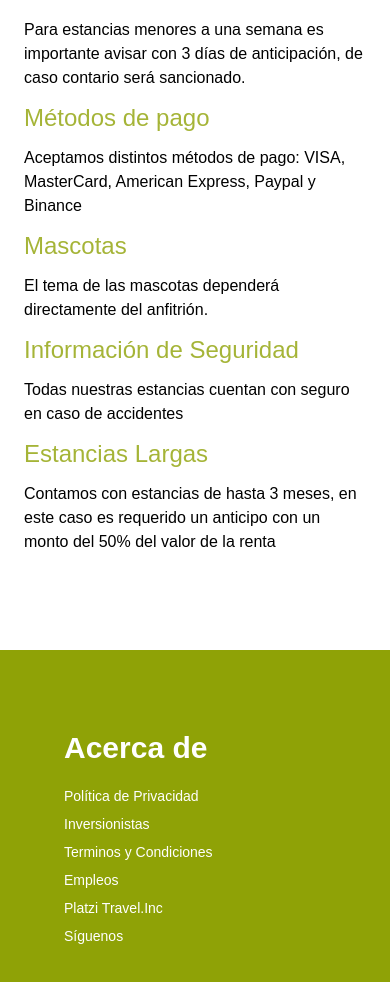
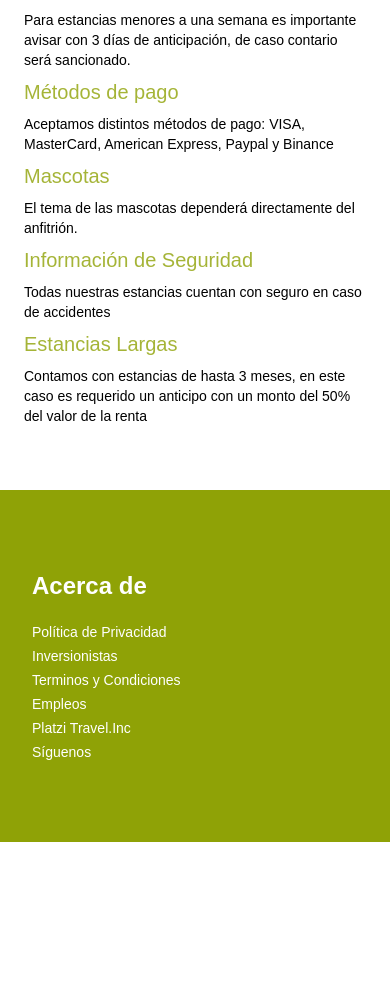
Before and after one commit to gatodemontecristo/travel-project, a React (Vite) app: page / in a window 390 px wide. Shown: the part 2690-3672 px from the top of the page. After the commit the page ends 3532 px from the top, so only its background shows below. Built offline with nearby package versions, Linux system fonts and the light colour scheme.

Commit message:
FAQ y Footer responsive

```diff
--- a/src/components/FAQForm.tsx
+++ b/src/components/FAQForm.tsx
@@ -10,7 +10,7 @@ export const FAQForm = ({ children, title }: FAQFormProps) => {
   return (
     <>
       <Title title={title} size="lg:text-5xl text-4xl"></Title>
-      <div className="flex flex-col space-y-3">{children}</div>
+      <div className="flex flex-col lg:space-y-3 space-y-2">{children}</div>
     </>
   );
 };
--- a/src/components/Grid.tsx
+++ b/src/components/Grid.tsx
@@ -11,7 +11,9 @@ export const CardTrend = ({
     <div
       className={`w-full bg-cover bg-top rounded-2xl p-8 ${imagen} ${styles}`}
     >
-      <p className="lg:text-3xl text-2xl lg:leading-9 leading-5 font-semibold">{titulo}</p>
+      <p className="lg:text-3xl text-2xl lg:leading-9 leading-5 font-semibold">
+        {titulo}
+      </p>
       <p className=" lg:mt-2 mt-1 lg:text-xl text-lg">{subtitulo}</p>
     </div>
   );
--- a/src/components/Paragraph.tsx
+++ b/src/components/Paragraph.tsx
@@ -8,9 +8,9 @@ export const Paragraph = ({ text, type }: ParagraphProps) => {
     <p
       className={`${
         type == "title"
-          ? "text-2xl font-medium text-principal text-secondary opacity-80 dark:text-primary transition-all duration-300"
+          ? "lg:text-2xl text-xl  font-medium text-principal text-secondary opacity-80 dark:text-primary transition-all duration-300"
           : (type == "detail"
-              ? "text-md dark:text-white transition-all duration-300"
+              ? "lg:text-lg text-sm dark:text-white transition-all duration-300"
               : "text-sm text-white dark:text-gray-200"
           )
       }`}
--- a/src/pages/App.tsx
+++ b/src/pages/App.tsx
@@ -112,8 +112,8 @@ function App() {
           ))}
         </FAQForm>
       </Section>
-      <footer className="w-full h-auto bg-secondary dark:bg-moonCard1 px-16 py-20 mt-24  space-y-2 ">
-        <p className="text-3xl text-white font-bold mb-5">Acerca de</p>
+      <footer className="w-full h-auto bg-secondary dark:bg-moonCard1 lg:px-16 px-8 py-20 lg:mt-24 mt-16 lg:space-y-2 space-y-1 ">
+        <p className="lg:text-3xl text-2xl text-white font-bold mb-5">Acerca de</p>
         {footerData.map((itemText) => (
           <Paragraph type={itemText.type} text={itemText.text}></Paragraph>
         ))}
```
